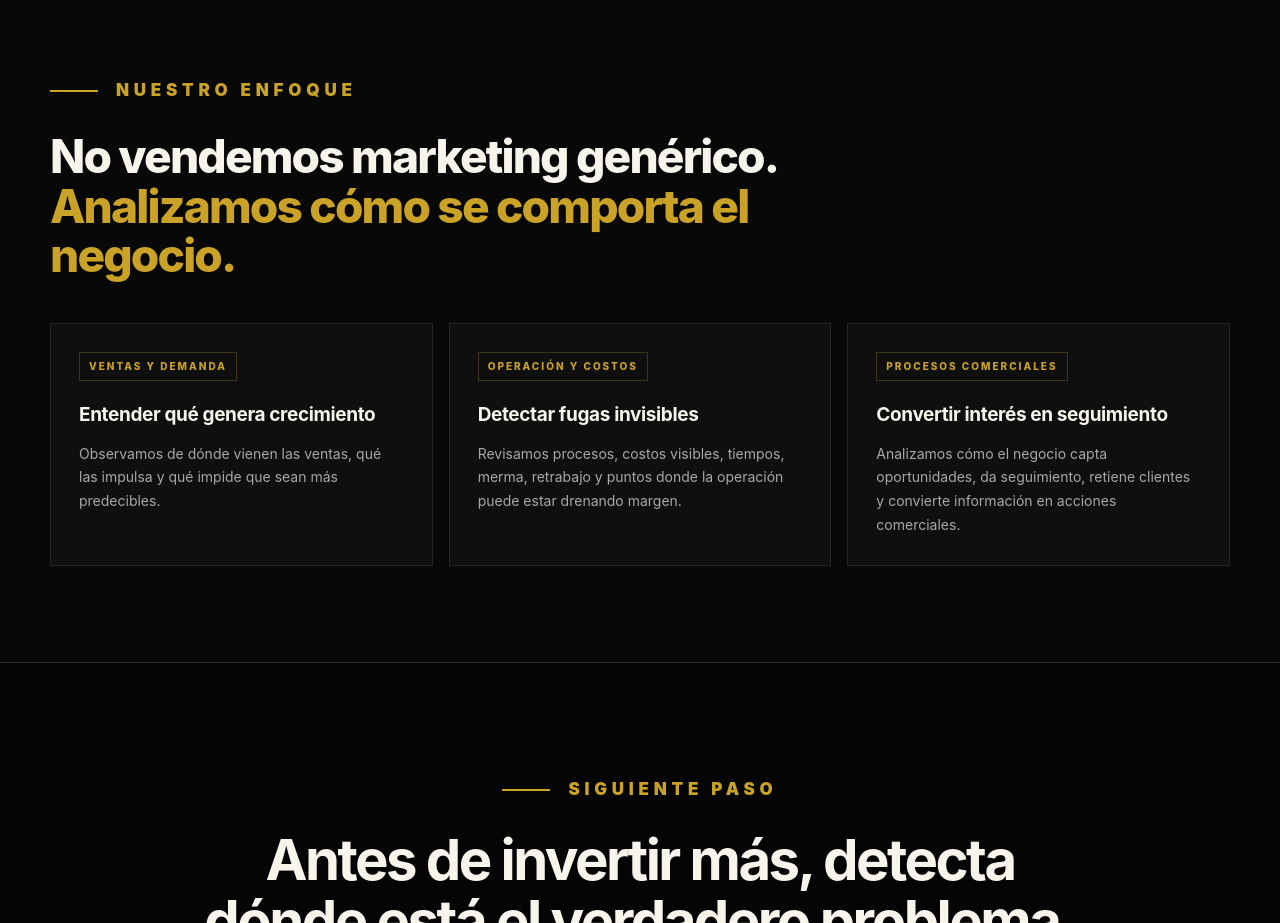
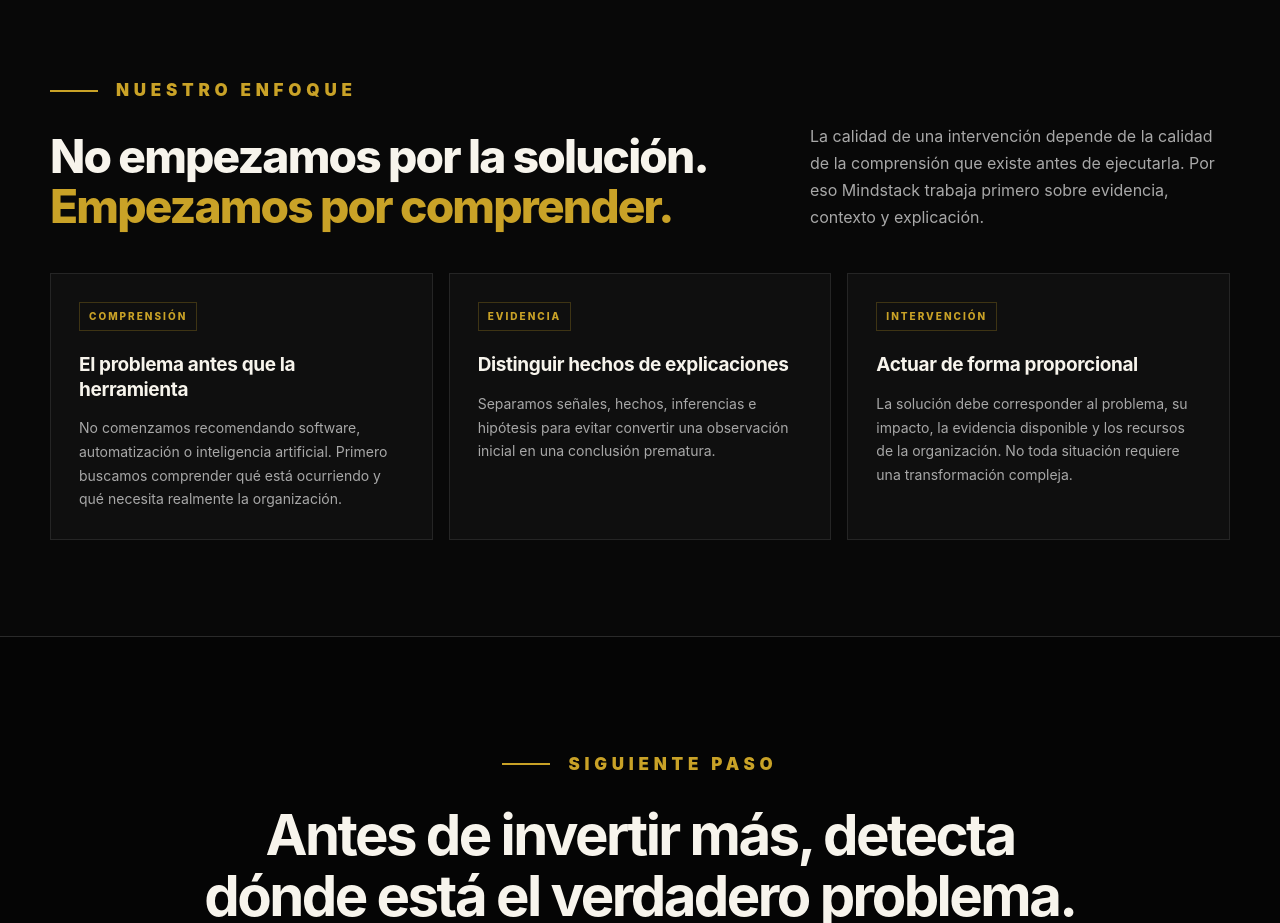
Before and after one commit to Antonio958/mindstack-web, a Next.js app: page / in a window 1280 px wide. Shown: the part 9300-10223 px from the top of the page. Built offline with nearby package versions, Linux system fonts and the light colour scheme.

Commit message:
Actualizar enfoque institucional de Mindstack

```diff
--- a/app/page.tsx
+++ b/app/page.tsx
@@ -131,19 +131,19 @@ const steps = [
 
 const focus = [
   {
-    tag: "Ventas y demanda",
-    title: "Entender qué genera crecimiento",
-    desc: "Observamos de dónde vienen las ventas, qué las impulsa y qué impide que sean más predecibles.",
+    tag: "Comprensión",
+    title: "El problema antes que la herramienta",
+    desc: "No comenzamos recomendando software, automatización o inteligencia artificial. Primero buscamos comprender qué está ocurriendo y qué necesita realmente la organización.",
   },
   {
-    tag: "Operación y costos",
-    title: "Detectar fugas invisibles",
-    desc: "Revisamos procesos, costos visibles, tiempos, merma, retrabajo y puntos donde la operación puede estar drenando margen.",
+    tag: "Evidencia",
+    title: "Distinguir hechos de explicaciones",
+    desc: "Separamos señales, hechos, inferencias e hipótesis para evitar convertir una observación inicial en una conclusión prematura.",
   },
   {
-    tag: "Procesos comerciales",
-    title: "Convertir interés en seguimiento",
-    desc: "Analizamos cómo el negocio capta oportunidades, da seguimiento, retiene clientes y convierte información en acciones comerciales.",
+    tag: "Intervención",
+    title: "Actuar de forma proporcional",
+    desc: "La solución debe corresponder al problema, su impacto, la evidencia disponible y los recursos de la organización. No toda situación requiere una transformación compleja.",
   },
 ];
 
@@ -799,13 +799,20 @@ export default function Home() {
     <div className="section-head">
       <div>
         <span className="eyebrow">Nuestro enfoque</span>
+
         <h2 className="section-title">
-                No vendemos marketing genérico.{" "}
+          No empezamos por la solución.{" "}
           <span className="gold">
-                  Analizamos cómo se comporta el negocio.
+            Empezamos por comprender.
           </span>
         </h2>
       </div>
+
+      <p className="section-desc">
+        La calidad de una intervención depende de la calidad de la comprensión
+        que existe antes de ejecutarla. Por eso Mindstack trabaja primero sobre
+        evidencia, contexto y explicación.
+      </p>
     </div>
 
     <div className="focus-grid">
```
Lines whose indentation alone changed are shown as unchanged.
